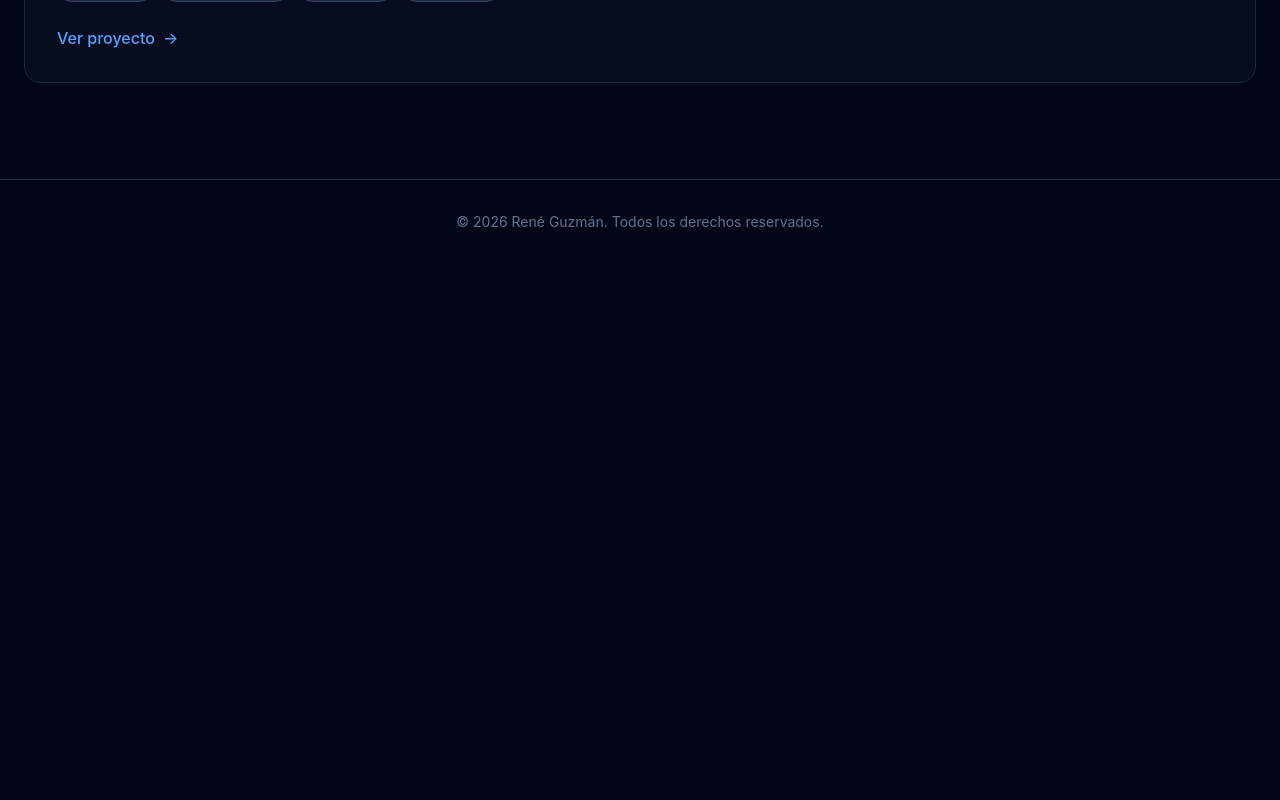
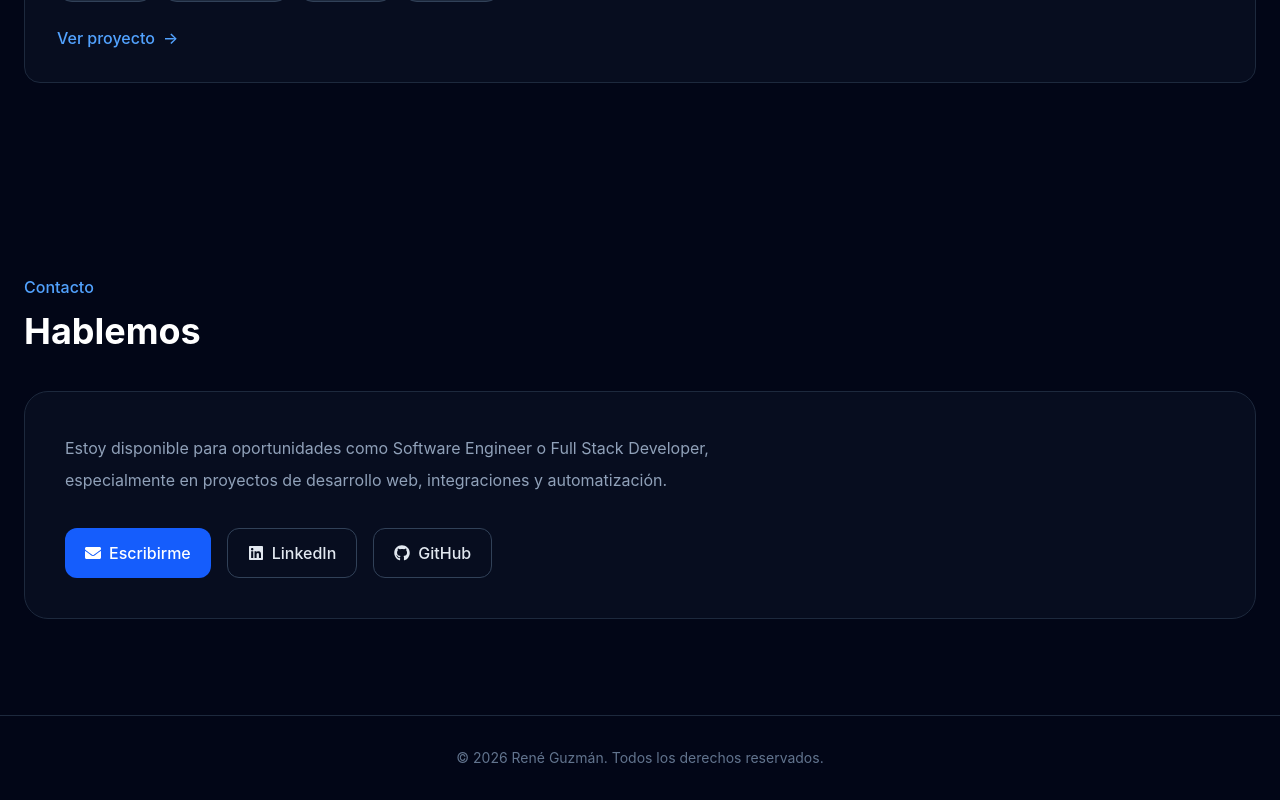
Before and after one commit to reneguzmanm/developer-portfolio, a React (Vite) app: page / in a window 1280 px wide. Shown: the part 3002-3802 px from the top of the page. Before the commit the page ends 3266 px from the top, so only its background shows below. Built offline with nearby package versions, Linux system fonts and the light colour scheme.

Commit message:
feat: add contact section

```diff
--- /dev/null
+++ b/src/components/common/Contact.tsx
@@ -0,0 +1,56 @@
+import {
+  FaEnvelope,
+  FaGithub,
+  FaLinkedin,
+} from "react-icons/fa";
+
+import { contactData } from "../../data/contact";
+import Section from "./Section";
+
+const Contact = () => {
+  return (
+    <Section
+      id="contact"
+      eyebrow="Contacto"
+      title={contactData.title}
+    >
+      <div className="rounded-3xl border border-slate-800 bg-slate-900/40 px-6 py-10 md:px-10">
+        <p className="max-w-2xl leading-8 text-slate-400">
+          {contactData.description}
+        </p>
+
+        <div className="mt-8 flex flex-col gap-4 sm:flex-row sm:flex-wrap">
+          <a
+            href={`mailto:${contactData.email}`}
+            className="inline-flex items-center justify-center gap-2 rounded-xl bg-blue-600 px-5 py-3 font-medium text-white transition hover:bg-blue-500"
+          >
+            <FaEnvelope />
+            Escribirme
+          </a>
+
+          <a
+            href={contactData.linkedin}
+            target="_blank"
+            rel="noreferrer"
+            className="inline-flex items-center justify-center gap-2 rounded-xl border border-slate-700 px-5 py-3 font-medium text-slate-200 transition hover:border-slate-500 hover:text-white"
+          >
+            <FaLinkedin />
+            LinkedIn
+          </a>
+
+          <a
+            href={contactData.github}
+            target="_blank"
+            rel="noreferrer"
+            className="inline-flex items-center justify-center gap-2 rounded-xl border border-slate-700 px-5 py-3 font-medium text-slate-200 transition hover:border-slate-500 hover:text-white"
+          >
+            <FaGithub />
+            GitHub
+          </a>
+        </div>
+      </div>
+    </Section>
+  );
+};
+
+export default Contact;
--- /dev/null
+++ b/src/data/contact.ts
@@ -0,0 +1,8 @@
+export const contactData = {
+  email: "reguzman91@gmail.com",
+  linkedin: "https://linkedin.com/in/reguzman",
+  github: "https://github.com/reneguzmanm",
+
+  title: "Hablemos",
+  description: "Estoy disponible para oportunidades como Software Engineer o Full Stack Developer, especialmente en proyectos de desarrollo web, integraciones y automatización.",
+};
--- a/src/views/Home.tsx
+++ b/src/views/Home.tsx
@@ -5,6 +5,7 @@ import Navbar from "../components/layout/Navbar";
 import About from "../sections/About";
 import Experience from "../sections/Experience";
 import Hero from "../sections/Hero";
+import Contact from "../components/common/Contact";
 
 const Home = () => {
   return (
@@ -17,6 +18,7 @@ const Home = () => {
         <About />
         <Experience />
         <Projects />
+        <Contact />
       </main>
 
       <Footer />
```
